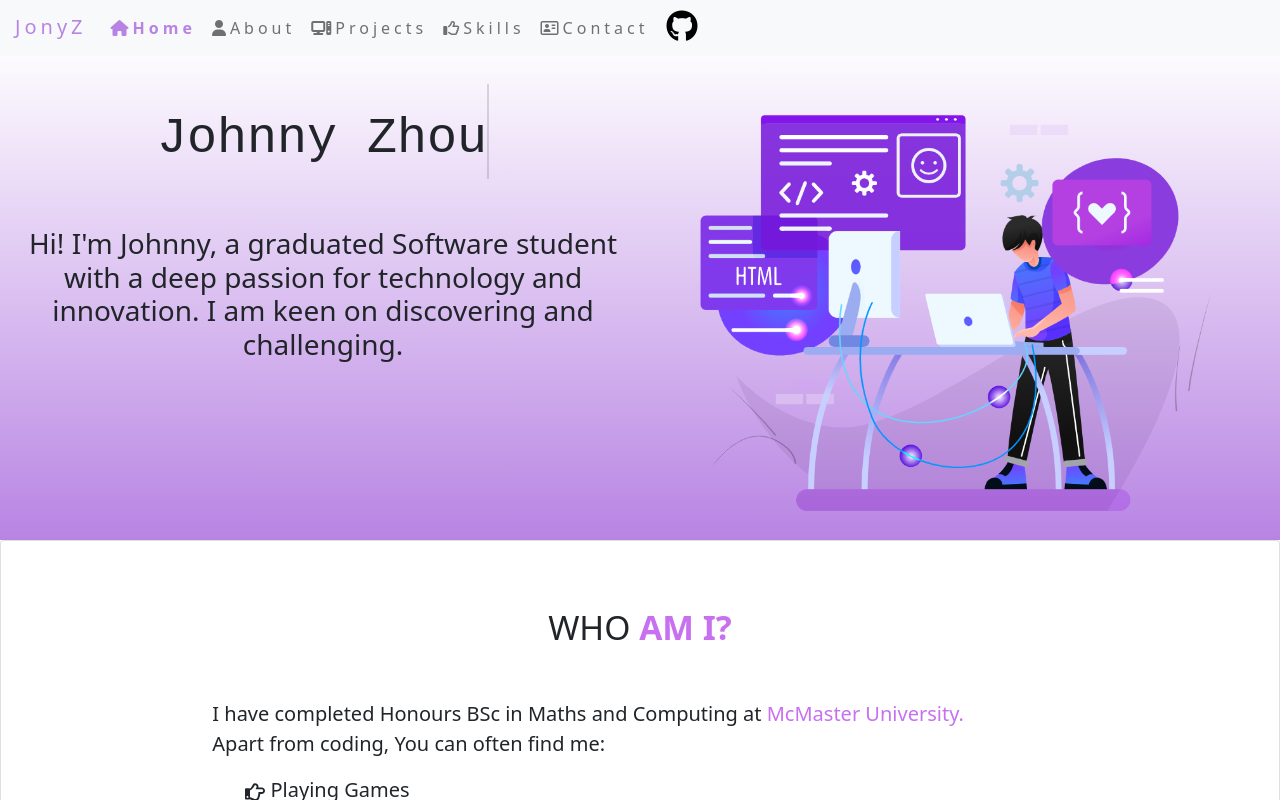
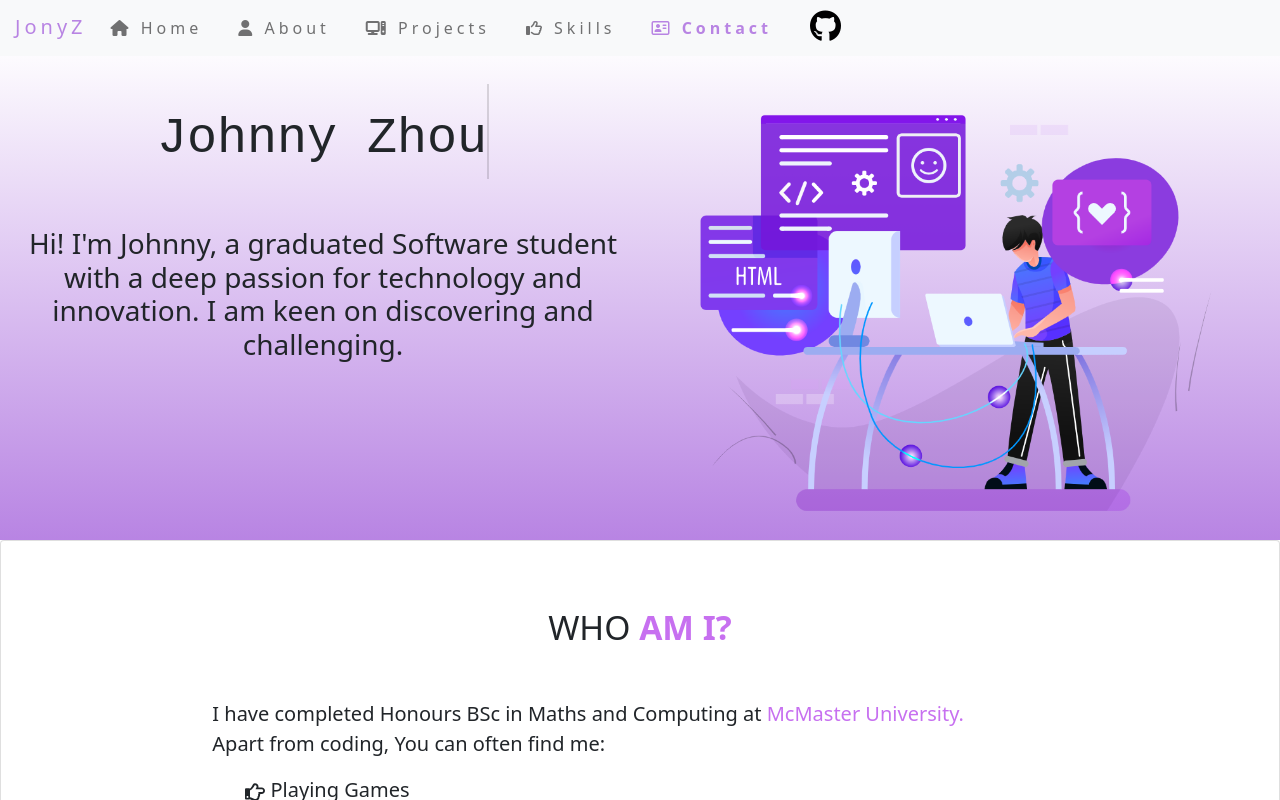
Before and after one commit to Johnnyzhou666/Portfolio, a React (Create React App) app: page / in a window 1280 px wide. Shown: the top 800 px of the page. Built offline with nearby package versions, Linux system fonts and the light colour scheme.

Commit message:
Update index.jsx

```diff
--- a/src/components/Nav-bar/index.jsx
+++ b/src/components/Nav-bar/index.jsx
@@ -1,54 +1,70 @@
-import React from "react";
+import React, { useEffect, useState } from "react";
 import { Link } from "react-scroll";
 import './index.css';
 
+const Navbar = () => {
 
-const Navbar = () => {
+    const [isBottom, setIsBottom] = useState(false);
+
+    useEffect(() => {
+        const handleScroll = () => {
+
+            const bottomReached = Math.ceil(window.innerHeight + window.scrollY) >= document.documentElement.scrollHeight - 50;
+            setIsBottom(bottomReached);
+        };
+
+        window.addEventListener('scroll', handleScroll);
+
+        handleScroll();
+
+        return () => window.removeEventListener('scroll', handleScroll);
+    }, []);
+
     return (
         <div>
-            <nav className="navbar navbar-expand-lg navbar-light bg-light">
+
+            <nav className={`navbar navbar-expand-lg navbar-light bg-light ${isBottom ? 'force-contact-active' : ''}`}>
                 <div id="navbarNav" style={{ width: '100%' }}>
                     <ul className="navbar-nav dis">
                         <div className="navbar-header header-top">
                             <a className="navbar-brand" href="https://johnnyzhou666.github.io/Portfolio/" style={{ color: 'rgb(184, 132, 227)' }}>JonyZ</a>
                         </div>
-                        <a href="javascript:void(0)"><li className="nav-item">
-                            <Link className="nav-link" to="home"
-                                spy
-                                smooth={true}
-                                offset={-200}
-                                duration={500} ><i className="fa-solid fa-house"></i>Home</Link>
-                        </li></a>
-                        <a href="javascript:void(0)"><li className="nav-item">
-                            <Link className="nav-link" to="about"
-                                spy
-                                smooth={true}
-                                offset={-100}
-                                duration={500} ><i className="fa-solid fa-user"></i>About</Link>
-                        </li></a>
-                        <a href="javascript:void(0)"><li className="nav-item ">
-                            <Link className="nav-link" to="pro-card"
-                                spy
-                                smooth={true}
-                                offset={-100}
-                                duration={500} ><i className="fa-solid fa-computer"></i>Projects</Link>
-                        </li></a>
-                        <a href="javascript:void(0)"><li className="nav-item ">
-                            <Link className="nav-link" to="skills"
-                                spy
-                                smooth={true}
-                                offset={-100}
-                                duration={500} ><i className="fa-regular fa-thumbs-up"></i>Skills</Link>
-                        </li></a>
-                        <a href="javascript:void(0)"><li className="nav-item ">
-                            <Link className="nav-link" to="letter"
-                                spy
-                                smooth={true}
-                                offset={128}
-                                duration={500} ><i className="fa-regular fa-address-card"></i>Contact</Link>
-                        </li></a>
+
+                        <li className="nav-item">
+                            <Link activeClass="active" className="nav-link" to="home" spy={true} smooth={true} offset={-100} duration={500}>
+                                <i className="fa-solid fa-house"></i> Home
+                            </Link>
+                        </li>
+
+                        <li className="nav-item">
+                            <Link activeClass="active" className="nav-link" to="about" spy={true} smooth={true} offset={-100} duration={500}>
+                                <i className="fa-solid fa-user"></i> About
+                            </Link>
+                        </li>
+
+                        <li className="nav-item">
+                            <Link activeClass="active" className="nav-link" to="pro-card" spy={true} smooth={true} offset={-100} duration={500}>
+                                <i className="fa-solid fa-computer"></i> Projects
+                            </Link>
+                        </li>
+
+                        <li className="nav-item">
+                            <Link activeClass="active" className="nav-link" to="skills" spy={true} smooth={true} offset={-100} duration={500}>
+                                <i className="fa-regular fa-thumbs-up"></i> Skills
+                            </Link>
+                        </li>
+
+                        <li className="nav-item">
+
+                            <Link id="contact-nav-link" className="nav-link" to="contact" spy={false} smooth={true} offset={0} duration={500}>
+                                <i className="fa-regular fa-address-card"></i> Contact
+                            </Link>
+                        </li>
+
                         <li className="nav-item logo">
-                            <a href="https://github.com/Johnnyzhou666" style={{ textDecoration: 'none' }}><i className="fa-brands fa-github fa-2xl" style={{ color: '#000000' }}></i></a>
+                            <a href="https://github.com/Johnnyzhou666" style={{ textDecoration: 'none' }}>
+                                <i className="fa-brands fa-github fa-2xl" style={{ color: '#000000' }}></i>
+                            </a>
                         </li>
                     </ul>
                 </div>
```
